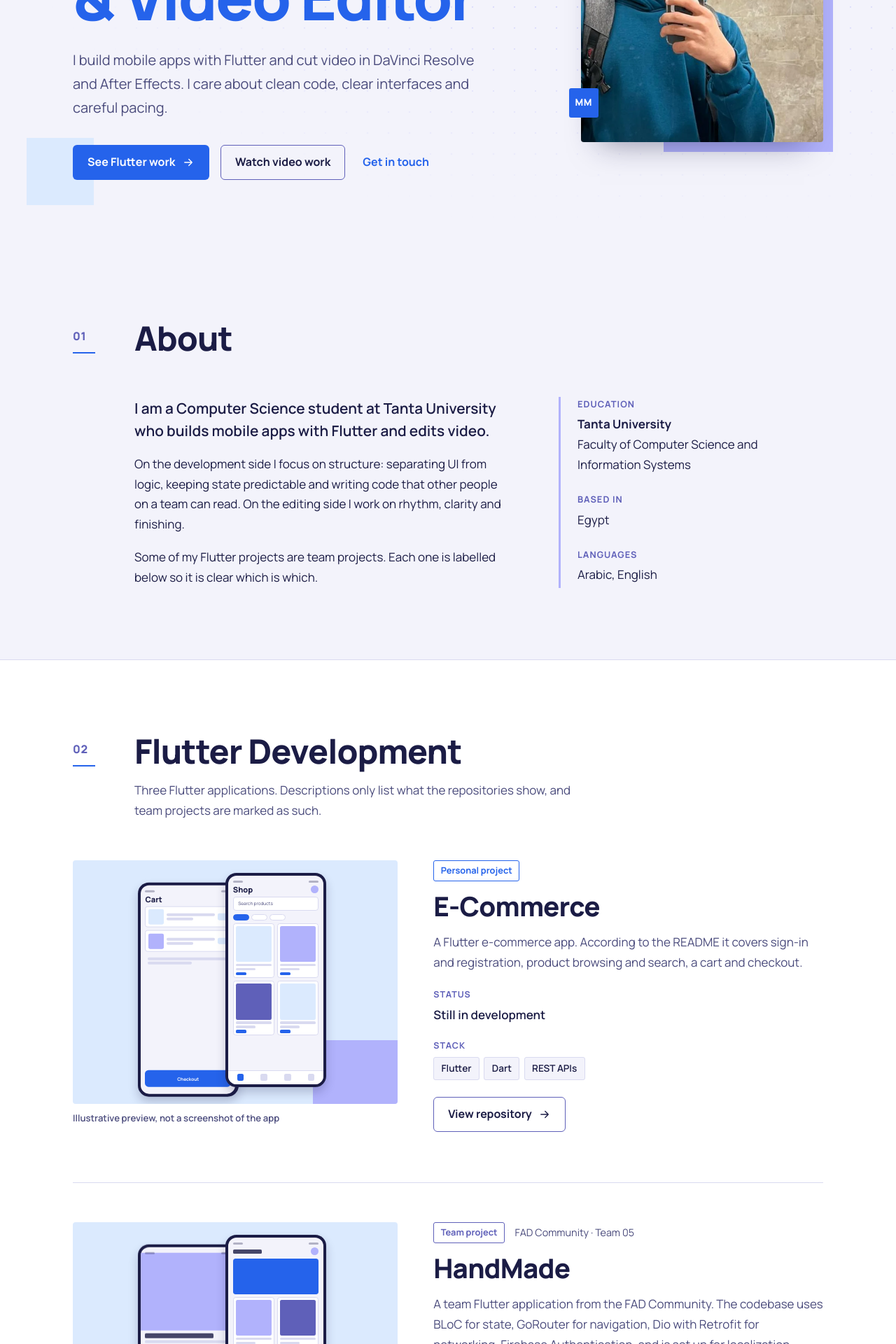
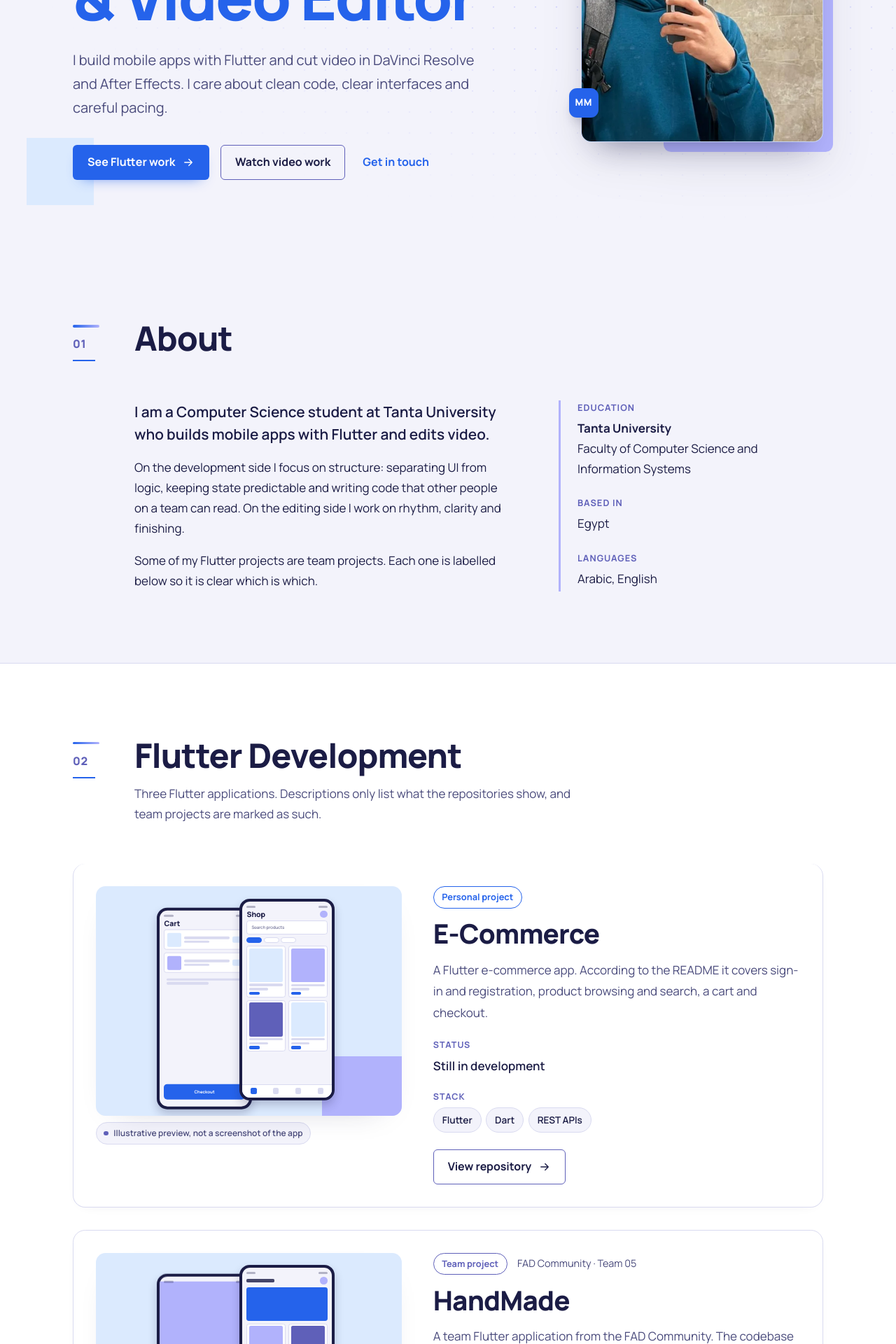
Before and after one commit to mm1665390-beep/mohamed-mosaad-portfolio, a React (Vite) app: page / in a window 1280 px wide. Shown: the part 460-2380 px from the top of the page at 70% size. Built offline with nearby package versions, Linux system fonts and the light colour scheme.

Commit message:
Add portrait, animations, app previews

```diff
--- a/src/styles.css
+++ b/src/styles.css
@@ -1781,3 +1781,228 @@ a.video-start {
     display: none;
   }
 }
+
+/* ==========================================================================
+   Portfolio polish pass — preserve the original blue / lilac brand palette
+   ========================================================================== */
+:root {
+  --radius-card: 1.1rem;
+  --shadow-soft: 0 1rem 2.8rem -2rem rgba(27, 28, 69, 0.28);
+  --shadow-lift: 0 1.4rem 3.2rem -1.7rem rgba(27, 28, 69, 0.42);
+}
+
+/* More deliberate, premium rhythm without changing the existing brand */
+.section {
+  position: relative;
+  scroll-margin-top: calc(var(--header-h) + 1rem);
+}
+.section-header {
+  align-items: start;
+}
+.section-index {
+  position: relative;
+  padding-block-start: 0.55rem;
+  width: fit-content;
+}
+.section-index::before {
+  content: '';
+  display: block;
+  width: 2.35rem;
+  height: 0.22rem;
+  margin-block-end: 0.65rem;
+  border-radius: 99px;
+  background: linear-gradient(90deg, var(--blue), var(--lilac));
+}
+
+/* Portrait: a cleaner framed composition with a gentle hover response */
+.hero-photo {
+  border-radius: 0.9rem;
+  filter: drop-shadow(0 1.4rem 1.8rem rgba(27, 28, 69, 0.08));
+  transition: filter 0.35s var(--ease), transform 0.45s var(--ease);
+}
+.hero-photo img {
+  border: 1px solid rgba(95, 96, 185, 0.16);
+  border-radius: 0.9rem;
+  object-position: center 22%;
+}
+.hero-photo:hover {
+  transform: translateY(-5px) rotate(0.3deg);
+  filter: drop-shadow(0 1.8rem 2rem rgba(27, 28, 69, 0.16));
+}
+.hero-photo::before,
+.hero-photo::after {
+  border-radius: 0.65rem;
+}
+.hero-photo-tag {
+  border-radius: 0.7rem;
+  box-shadow: 0 0.7rem 1.3rem -0.7rem rgba(27, 28, 69, 0.55);
+}
+
+/* Stronger project presentation: individual elevated panels, same palette */
+.projects {
+  gap: clamp(1.25rem, 2.5vw, 2rem);
+}
+.project {
+  position: relative;
+  padding: clamp(1rem, 2.5vw, 2rem);
+  border: 1px solid var(--line);
+  border-radius: var(--radius-card);
+  background: var(--white);
+  box-shadow: 0 0.3rem 1.3rem -1rem rgba(27, 28, 69, 0.2);
+  gap: clamp(1.5rem, 3.5vw, 3rem);
+  transition: border-color 0.3s var(--ease), box-shadow 0.35s var(--ease), transform 0.35s var(--ease);
+}
+.project:first-child {
+  padding-block-start: clamp(1rem, 2.5vw, 2rem);
+}
+.project:hover {
+  border-color: rgba(95, 96, 185, 0.55);
+  box-shadow: var(--shadow-lift);
+  transform: translateY(-3px);
+}
+.project-visual {
+  min-width: 0;
+  border-radius: 0.85rem;
+}
+.project-visual > img {
+  border-radius: 0.85rem;
+  box-shadow: var(--shadow-soft);
+  transition: transform 0.6s var(--ease), box-shadow 0.4s var(--ease);
+}
+.project:hover .project-visual > img {
+  transform: scale(1.015);
+  box-shadow: var(--shadow-lift);
+}
+.mock {
+  border-radius: 0.85rem;
+  box-shadow: var(--shadow-soft);
+}
+.mock-label {
+  display: inline-flex;
+  align-items: center;
+  gap: 0.45rem;
+  width: fit-content;
+  padding: 0.28rem 0.65rem;
+  border: 1px solid var(--line);
+  border-radius: 999px;
+  background: var(--paper);
+  font-size: 0.75rem;
+}
+.mock-label::before {
+  content: '';
+  width: 0.42rem;
+  height: 0.42rem;
+  border-radius: 50%;
+  background: var(--indigo);
+}
+.project-title {
+  text-wrap: balance;
+}
+.project-desc {
+  max-width: 42rem;
+  line-height: 1.8;
+}
+.badge {
+  border-radius: 999px;
+  padding: 0.24rem 0.72rem;
+}
+.chips li,
+.skill-list li {
+  border-radius: 999px;
+  padding: 0.32rem 0.75rem;
+}
+
+/* More tactile buttons and navigation */
+.button {
+  transition: transform 0.22s var(--ease), box-shadow 0.25s var(--ease), background 0.25s var(--ease), color 0.25s var(--ease), border-color 0.25s var(--ease);
+}
+.button-primary {
+  box-shadow: 0 0.55rem 1.2rem -0.8rem rgba(37, 99, 235, 0.85);
+}
+.button-primary:hover {
+  box-shadow: 0 0.8rem 1.45rem -0.75rem rgba(37, 99, 235, 0.8);
+}
+.nav a {
+  border-radius: 0.55rem 0.55rem 0 0;
+}
+.nav a[aria-current='true'] {
+  background: rgba(219, 234, 254, 0.42);
+}
+
+/* Video gallery cards feel like a curated showreel, not plain embeds */
+.video-grid {
+  gap: clamp(1.1rem, 2.3vw, 1.65rem);
+}
+.video-card {
+  height: 100%;
+  padding: 0.65rem;
+  border: 1px solid rgba(177, 178, 252, 0.25);
+  border-radius: 1rem;
+  background: rgba(243, 243, 251, 0.045);
+  transition: border-color 0.3s var(--ease), background 0.3s var(--ease), transform 0.3s var(--ease);
+}
+.video-card:hover {
+  border-color: rgba(177, 178, 252, 0.75);
+  background: rgba(243, 243, 251, 0.075);
+  transform: translateY(-3px);
+}
+.video-frame {
+  border-radius: 0.7rem;
+  outline: 1px solid rgba(177, 178, 252, 0.16);
+  outline-offset: -1px;
+}
+.video-card figcaption {
+  padding: 0.45rem 0.35rem 0.3rem;
+  gap: 0.28rem;
+}
+.video-title {
+  line-height: 1.45;
+}
+.video-original {
+  width: fit-content;
+  margin-block-start: 0.35rem;
+  padding-block-end: 0.12rem;
+  border-block-end: 1px solid rgba(177, 178, 252, 0.5);
+}
+.video-card .video-frame img {
+  transition: transform 0.7s var(--ease), filter 0.35s var(--ease);
+}
+.video-card:hover .video-frame img {
+  transform: scale(1.035);
+  filter: saturate(1.08);
+}
+.video-play {
+  box-shadow: 0 0.5rem 1.6rem rgba(27, 28, 69, 0.28);
+}
+
+/* The animation cadence is staggered across the video gallery as well */
+.video-grid li:nth-child(2) .reveal { transition-delay: 70ms; }
+.video-grid li:nth-child(3) .reveal { transition-delay: 140ms; }
+.video-grid li:nth-child(4) .reveal { transition-delay: 210ms; }
+.video-grid li:nth-child(5) .reveal { transition-delay: 280ms; }
+.video-grid li:nth-child(6) .reveal { transition-delay: 350ms; }
+.video-grid li:nth-child(7) .reveal { transition-delay: 420ms; }
+
+@media (max-width: 54rem) {
+  .project {
+    padding: 1rem;
+    border-radius: 0.9rem;
+  }
+  .hero-photo {
+    border-radius: 0.8rem;
+  }
+  .video-card {
+    padding: 0.5rem;
+  }
+}
+
+@media (prefers-reduced-motion: reduce) {
+  .project,
+  .hero-photo,
+  .project-visual > img,
+  .video-card,
+  .video-card .video-frame img {
+    transform: none !important;
+    transition: none !important;
+  }
+}
```
